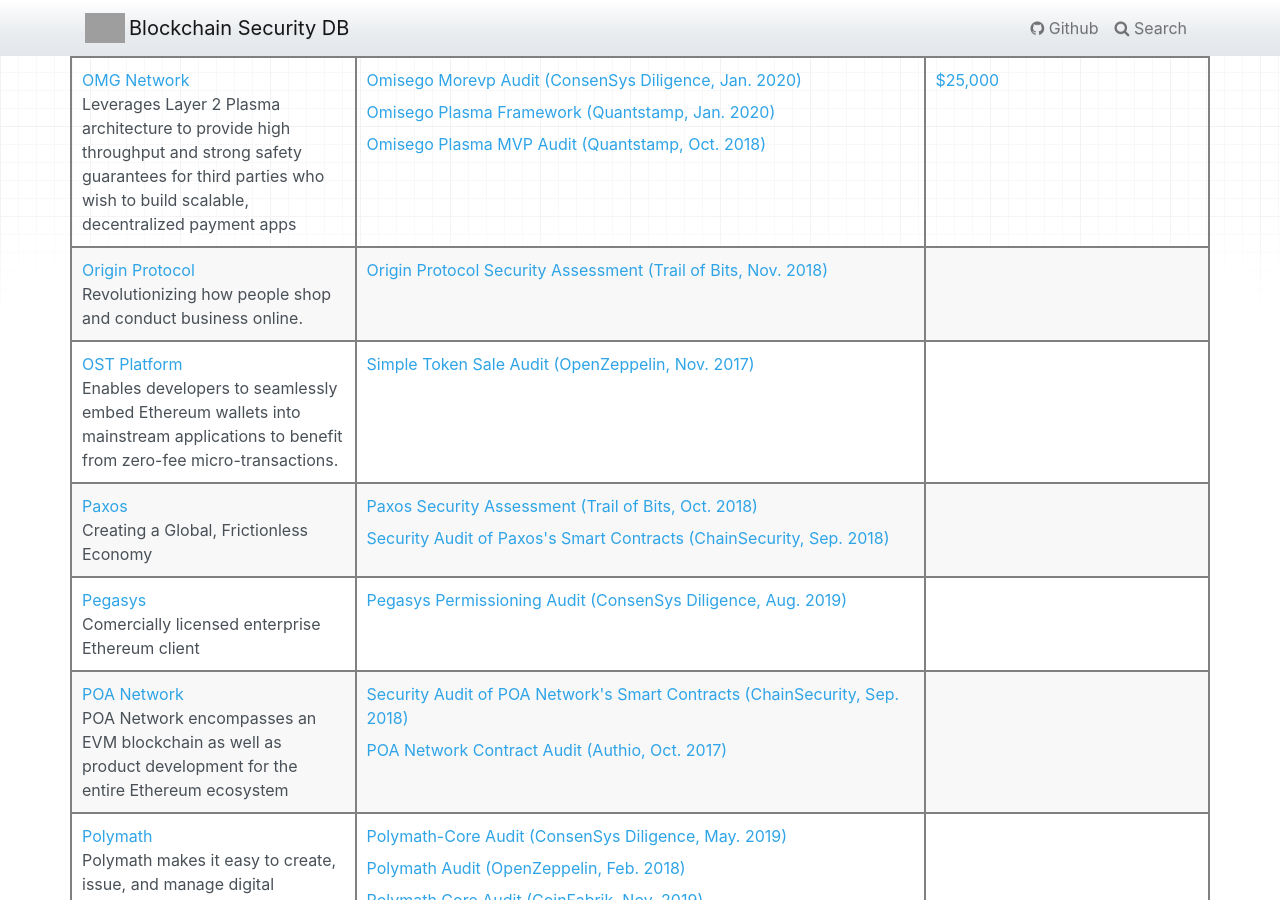
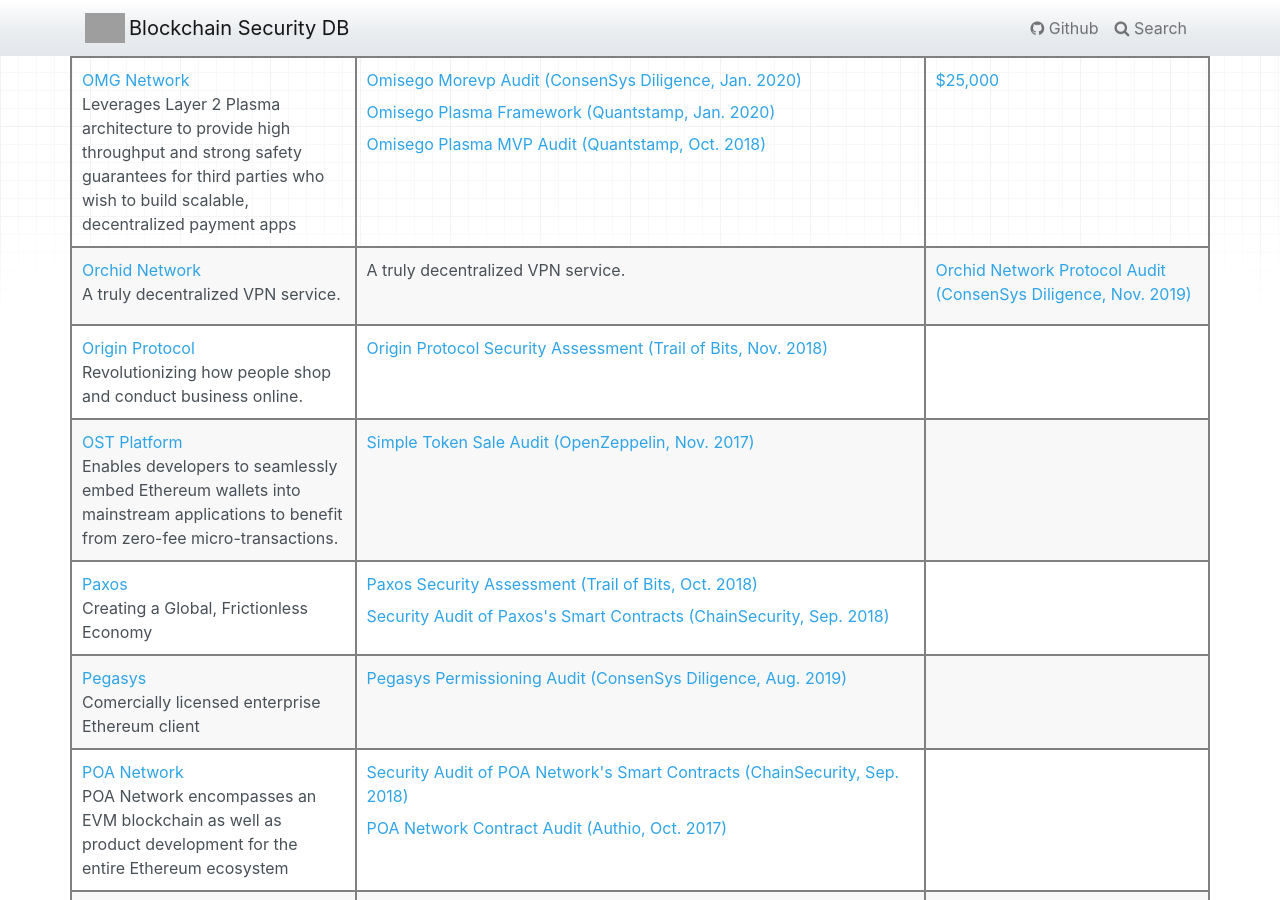
Before and after one commit to Consensys/blockchainSecurityDB, an MkDocs documentation site: the page built from docs/index.md, in a window 1280 px wide and 900 px high, scrolled down 7996 px. Built offline with MkDocs 1.6.1, drawn with Linux system fonts in a browser that asks for light colours; grey boxes are pictures that could not be loaded.

Commit message:
fix: projects overview

```diff
--- a/docs/index.md
+++ b/docs/index.md
@@ -78,7 +78,8 @@ making it easily machine-readable.
 |[Nexus Mutual](projects/nexus-mutual.md)<br>A people-powered alternative to insurance|<ul><li>[Solidified Audit Report for Nexus Mutual (Solidified, Apr. 2019)](https://www.scribd.com/document/411077416/Solidified-Audit-Report-Nexus-Mutual-20-05-2019)</li>    </ul>  ||
 |[NuCypher](projects/nucypher.md)<br>Cryptographic infrastructure for privacy-preserving applications|<ul><li>[NuCypher Security Assessment (Trail of Bits, Feb. 2019)](https://github.com/trailofbits/publications/blob/master/reviews/nucypher-2.pdf)</li>    <li>[NuCypher Security Assessment (Trail of Bits, Aug. 2018)](https://github.com/trailofbits/publications/blob/master/reviews/nucypher.pdf)</li>    </ul>  ||
 |[Numerai](projects/numerai.md)<br>The hardest data science tournament on the planet.|<ul><li>[Numerai Security Assessment (Trail of Bits, May. 2019)](https://github.com/trailofbits/publications/blob/master/reviews/numerai.pdf)</li>    </ul>  |[100 NMR](https://docs.numer.ai/tournament/bounties)|
-|[OMG Network](projects/omg-network.md)<br>Leverages Layer 2 Plasma architecture to provide high throughput and strong safety guarantees for third parties who wish to build scalable, decentralized payment apps|<ul><li>[Omisego Morevp Audit (ConsenSys Diligence, Jan. 2020)](https://diligence.consensys.net/audits/2020/01/omisego-morevp/)</li> <li>[Omisego Plasma Framework (Quantstamp, Jan. 2020)](https://github.com/omgnetwork/plasma-contracts/blob/master/plasma_framework/docs/audits/docs/Quantstamp_Plasma_Framework_Report.pdf)</li>   <li>[Omisego Plasma MVP Audit (Quantstamp, Oct. 2018)](https://certificate.quantstamp.com/full/omisego-plasma-mvp)</li>    </ul>  | [$25,000](https://docs.omg.network/bug-bounty-program) |<br>A truly decentralized VPN service.|<ul><li>[Orchid Network Protocol Audit (ConsenSys Diligence, Nov. 2019)](https://diligence.consensys.net/audits/2019/11/orchid-network-protocol/)</li>    </ul>  ||
+|[OMG Network](projects/omg-network.md)<br>Leverages Layer 2 Plasma architecture to provide high throughput and strong safety guarantees for third parties who wish to build scalable, decentralized payment apps|<ul><li>[Omisego Morevp Audit (ConsenSys Diligence, Jan. 2020)](https://diligence.consensys.net/audits/2020/01/omisego-morevp/)</li> <li>[Omisego Plasma Framework (Quantstamp, Jan. 2020)](https://github.com/omgnetwork/plasma-contracts/blob/master/plasma_framework/docs/audits/docs/Quantstamp_Plasma_Framework_Report.pdf)</li>   <li>[Omisego Plasma MVP Audit (Quantstamp, Oct. 2018)](https://certificate.quantstamp.com/full/omisego-plasma-mvp)</li>    </ul>  | [$25,000](https://docs.omg.network/bug-bounty-program) |<br>
+| [Orchid Network](projects/orchid-network.md)<br>A truly decentralized VPN service. | A truly decentralized VPN service.|<ul><li>[Orchid Network Protocol Audit (ConsenSys Diligence, Nov. 2019)](https://diligence.consensys.net/audits/2019/11/orchid-network-protocol/)</li>    </ul>  ||
 |[Origin Protocol](projects/origin-protocol.md)<br>Revolutionizing how people shop and conduct business online.|<ul><li>[Origin Protocol Security Assessment (Trail of Bits, Nov. 2018)](https://github.com/trailofbits/publications/blob/master/reviews/origin.pdf)</li>    </ul>  ||
 |[OST Platform](projects/ost-platform.md)<br>Enables developers to seamlessly embed Ethereum wallets into mainstream applications to benefit from zero-fee micro-transactions.|<ul><li>[Simple Token Sale Audit (OpenZeppelin, Nov. 2017)](https://blog.openzeppelin.com/simple-token-sale-audit-30e5f2365463/)</li>    </ul>  ||
 |[Paxos](projects/paxos.md)<br>Creating a Global, Frictionless Economy|<ul><li>[Paxos Security Assessment (Trail of Bits, Oct. 2018)](https://github.com/trailofbits/publications/blob/master/reviews/paxos.pdf)</li>    <li>[Security Audit of Paxos's Smart Contracts (ChainSecurity, Sep. 2018)](https://github.com/ChainSecurity/audits/blob/master/ChainSecurity_Paxos.pdf)</li>    </ul>  ||
```
